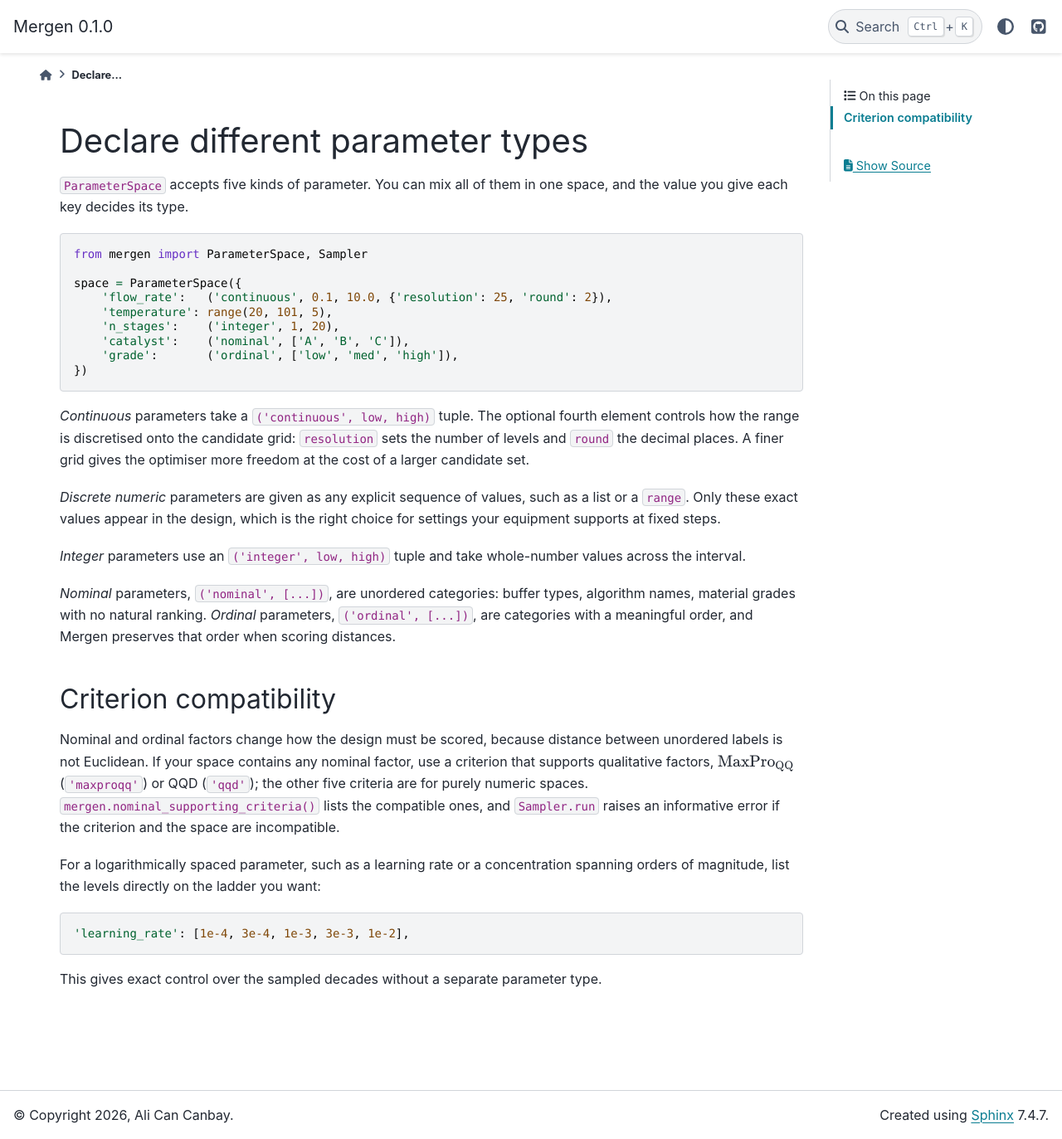
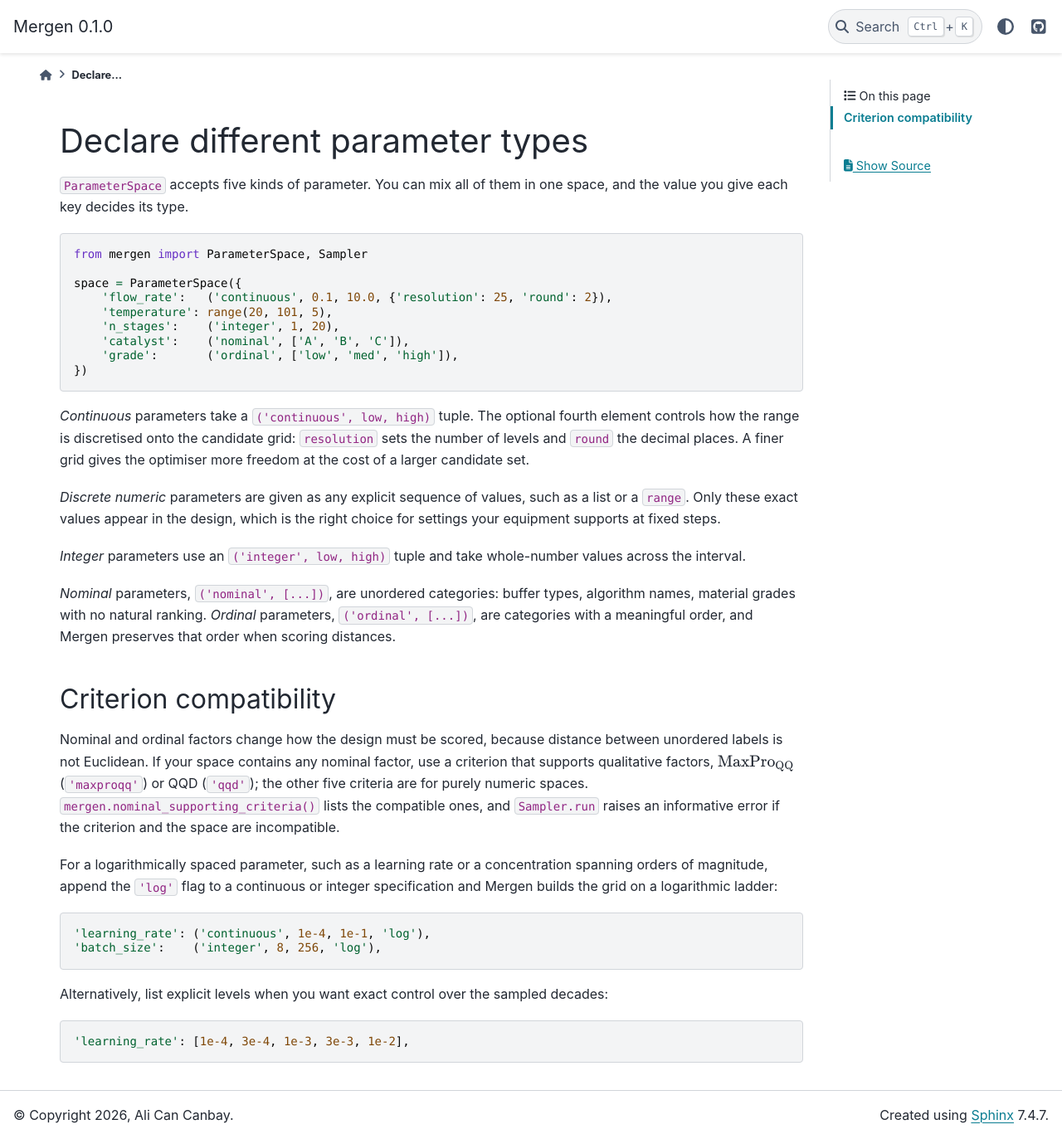
Before and after one commit to acanbay/mergen, a Sphinx documentation site: the page built from docs/how-to/parameter_types.md, in a window 1280 px wide and 1373 px high. Shown: the whole window at 83% size. Built offline with Sphinx 7.4.7 and the PyData theme 0.15.4, drawn with Linux system fonts in a browser that asks for light colours.

````diff
--- a/docs/conf.py
+++ b/docs/conf.py
@@ -62,6 +62,7 @@ autodoc_default_options = {
 napoleon_google_docstring = False
 napoleon_numpy_docstring = True
 napoleon_use_rtype = False
+napoleon_use_ivar = True
 
 # ── intersphinx ─────────────────────────────────────────────────────
 intersphinx_mapping = {
--- a/docs/how-to/parameter_types.md
+++ b/docs/how-to/parameter_types.md
@@ -47,12 +47,18 @@ lists the compatible ones, and `Sampler.run` raises an informative
 error if the criterion and the space are incompatible.
 
 For a logarithmically spaced parameter, such as a learning rate or a
-concentration spanning orders of magnitude, list the levels directly
-on the ladder you want:
+concentration spanning orders of magnitude, append the `'log'` flag to
+a continuous or integer specification and Mergen builds the grid on a
+logarithmic ladder:
+
+```python
+'learning_rate': ('continuous', 1e-4, 1e-1, 'log'),
+'batch_size':    ('integer', 8, 256, 'log'),
+```
+
+Alternatively, list explicit levels when you want exact control over
+the sampled decades:
 
 ```python
 'learning_rate': [1e-4, 3e-4, 1e-3, 3e-3, 1e-2],
 ```
-
-This gives exact control over the sampled decades without a separate
-parameter type.
````
Also changed, not shown: docs/api/algorithms.md (added, +7 -0 lines), docs/api/criteria.md (added, +7 -0 lines), docs/api/distances.md (added, +6 -0 lines), docs/api/index.md (added, +19 -0 lines), docs/api/metrics.md (added, +6 -0 lines), docs/api/output.md (added, +6 -0 lines), docs/api/sampler.md (added, +7 -0 lines), docs/api/sequential.md (added, +6 -0 lines), docs/api/space.md (added, +7 -0 lines), 5 other files.
